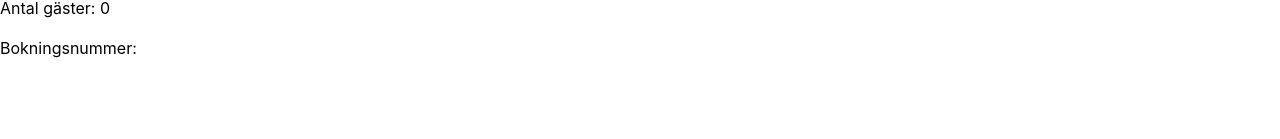
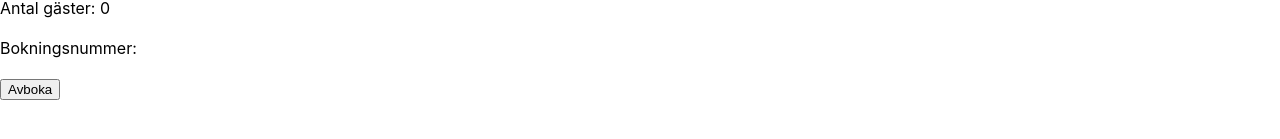
Before and after one commit to sannarossang/the-restaurant-react, a React (Vite) app in the folder fed22s-therestaurant/: page /reservation/1 in a window 1280 px wide. Shown: the part 399-538 px from the top of the page. Built offline with nearby package versions, Linux system fonts and the light colour scheme; no server answers.

Commit message:
(feature): added delete to reservation

```diff
--- a/fed22s-therestaurant/src/components/pages/Reservation.tsx
+++ b/fed22s-therestaurant/src/components/pages/Reservation.tsx
@@ -1,12 +1,16 @@
-import { useEffect, useState } from "react";
+import { useContext, useEffect, useState } from "react";
 import { useParams } from "react-router-dom";
+import { BookingDispatchContext } from "../../contexts/BookingContext";
 import { defaultBookingValues } from "../../models/defaultBookingValues";
 import { IBooking } from "../../models/IBooking";
-import { getBooking } from "../../services/BookingService";
+import { ActionType } from "../../reducers/CurrentBookingReducer";
+import { deleteBooking, getBooking } from "../../services/BookingService";
 
 export const Reservation = () => {
   const { bookingId } = useParams();
   const [booking, setBooking] = useState<IBooking>(defaultBookingValues);
+  const dispatch = useContext(BookingDispatchContext);
+  const [showReservation, setshowReservation] = useState(true);
 
   useEffect(() => {
     const getData = async () => {
@@ -14,9 +18,15 @@ export const Reservation = () => {
       setBooking(bookingFromApi);
     };
     getData();
-    console.log("booking", booking);
   }, []);
-  console.log("booking after", booking);
+  console.log(booking);
+
+  const handleDelete = (id: string) => {
+    dispatch({ type: ActionType.DELETED, payload: bookingId || "" });
+    deleteBooking("booker", id);
+    setshowReservation(false);
+    alert("Din bokning har avbokats");
+  };
 
   return (
     <>
@@ -29,6 +39,8 @@ export const Reservation = () => {
       <p>Tid: {booking.seatingTime}</p>
       <p>Antal gäster: {booking.guests}</p>
       <p>Bokningsnummer: {booking._id}</p>
+      <button onClick={() => handleDelete(booking._id)}>Avboka</button>
+      {showReservation && <></>}
     </>
   );
 };
```
